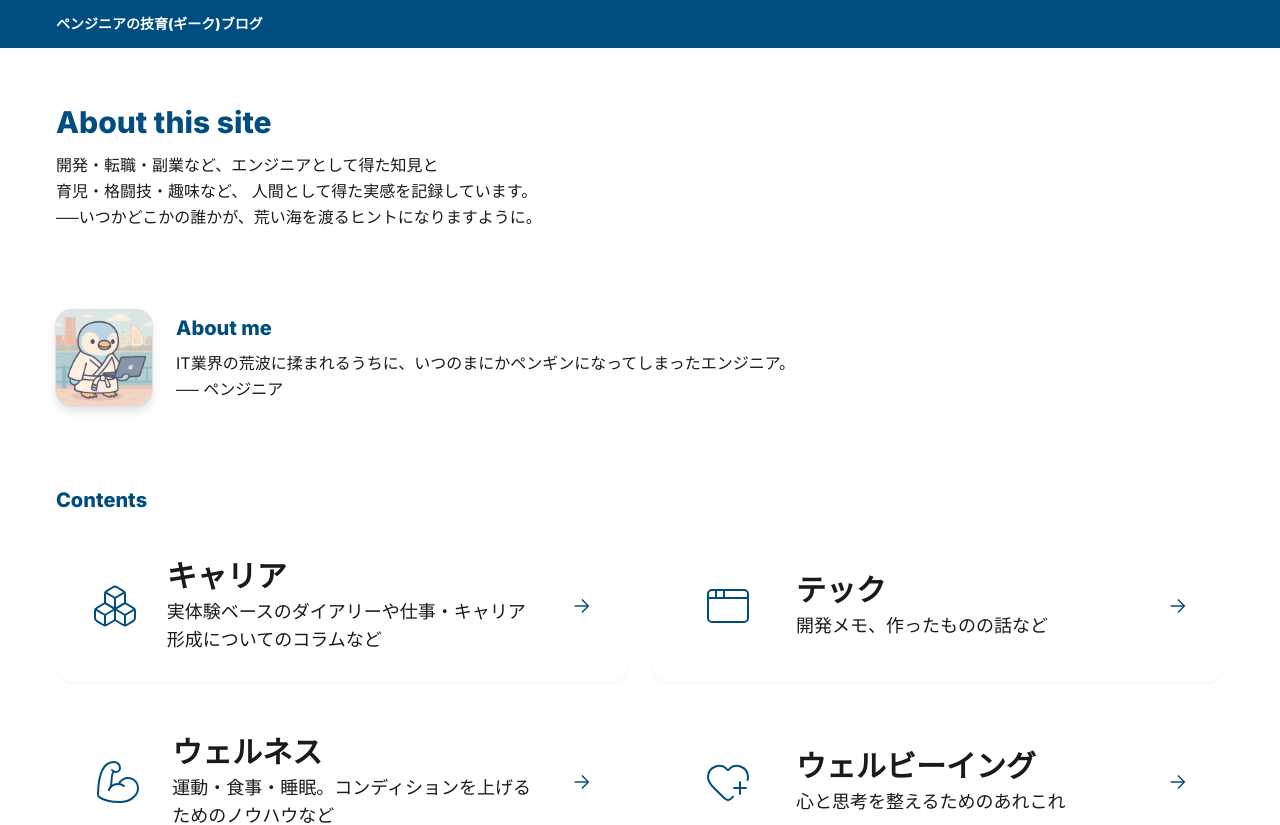
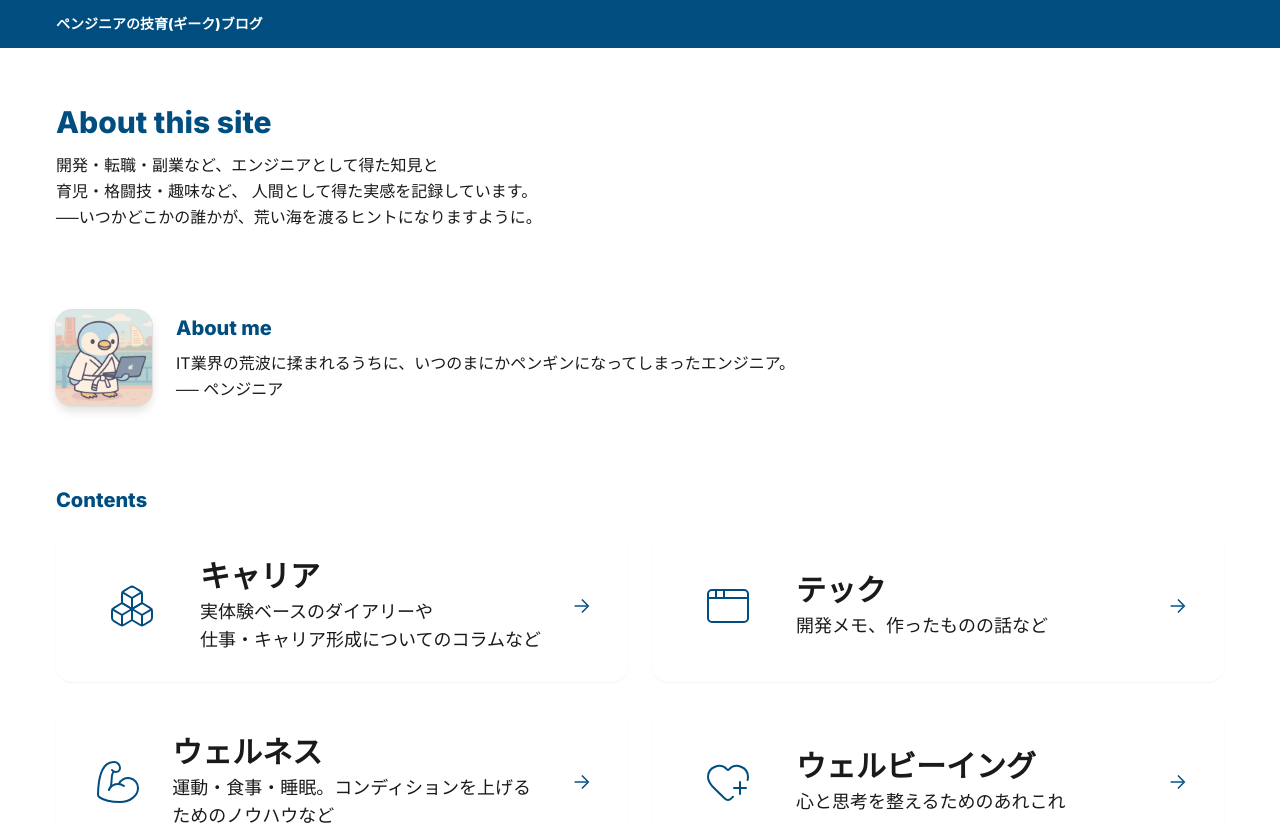
Before and after one commit to pengineer-geek/geek-blog, a Next.js app: page / in a window 1280 px wide. Shown: the top 825 px of the page. Built offline with nearby package versions, Linux system fonts and the light colour scheme.

Commit message:
Update page.tsx

```diff
--- a/src/app/page.tsx
+++ b/src/app/page.tsx
@@ -46,7 +46,13 @@ export default function Page() {
           <CategoryCard
             href="/categories/career"
             title="キャリア"
-            desc="実体験ベースのダイアリーや仕事・キャリア形成についてのコラムなど"
+            desc={
+              <>
+                実体験ベースのダイアリーや
+                <br />
+                仕事・キャリア形成についてのコラムなど
+              </>
+            }
             icon={<IconCareer />}
           />
           <CategoryCard
```
